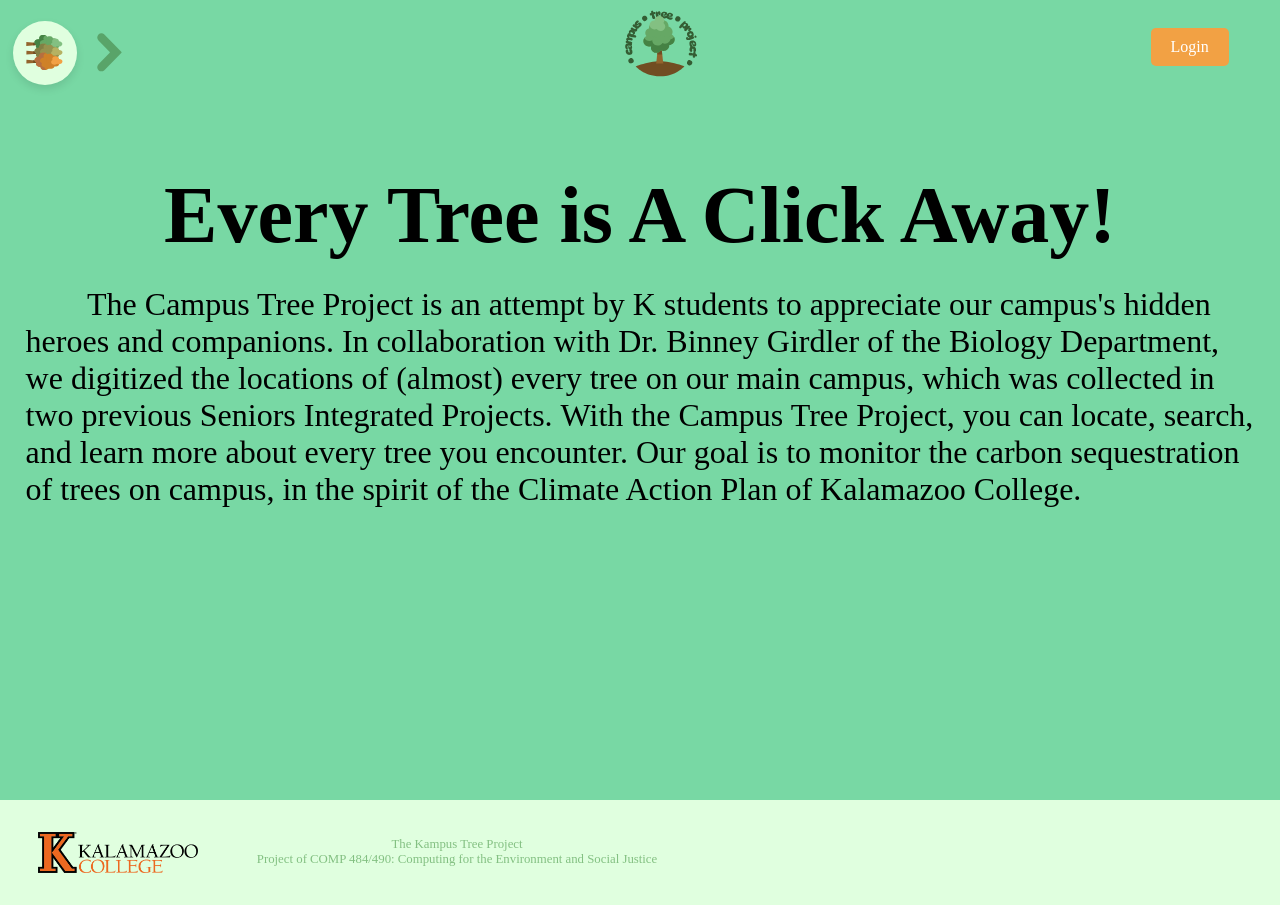
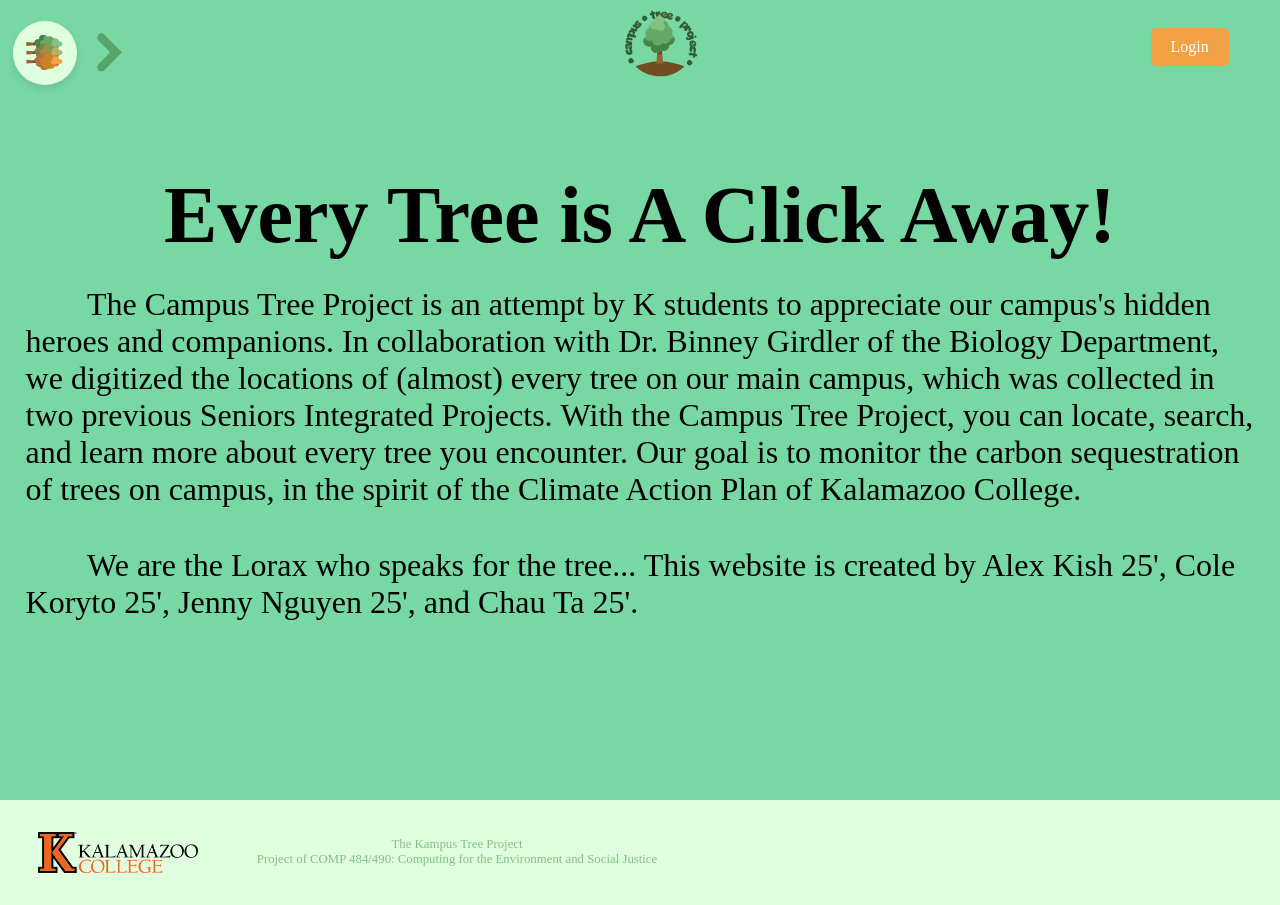
Before and after one commit to chauta03/the-lorax-frontend, a React (Create React App) app in the folder the-lorax/: page /about in a window 1280 px wide. Built offline with nearby package versions, Linux system fonts and the light colour scheme; no server answers; some icons are missing; the HTML template or start-up script is replaced by a standard one; a web font is replaced by a local one.

Commit message:
add our names on there!

```diff
--- a/the-lorax/src/app/pages/about/about.tsx
+++ b/the-lorax/src/app/pages/about/about.tsx
@@ -37,6 +37,9 @@ export default function About() {
                         The Campus Tree Project is an attempt by K students to appreciate our campus's hidden heroes and companions.
                         In collaboration with Dr. Binney Girdler of the Biology Department, we digitized the locations of (almost) every tree on our main campus, which was collected in two previous Seniors Integrated Projects. With the Campus Tree Project, you can locate, search, and learn more about every tree you encounter. Our goal is to monitor the carbon sequestration of trees on campus, in the spirit of the Climate Action Plan of Kalamazoo College.
                         </text>
+                        <text className="body-text">
+                        We are the Lorax who speaks for the tree... This website is created by Alex Kish 25', Cole Koryto 25', Jenny Nguyen 25', and Chau Ta 25'.
+                        </text>
                     </div>
                 </div>
             ) : (
@@ -55,6 +58,9 @@ export default function About() {
                         The Campus Tree Project is an attempt by K students to appreciate our campus's hidden heroes and companions.
                         In collaboration with Dr. Binney Girdler of the Biology Department, we digitized the locations of (almost) every tree on our main campus, which was collected in two previous Seniors Integrated Projects. With the Campus Tree Project, you can locate, search, and learn more about every tree you encounter. Our goal is to monitor the carbon sequestration of trees on campus, in the spirit of the Climate Action Plan of Kalamazoo College.
                         </text>
+                        <text className="body-text">
+                        We are the Lorax who speaks for the tree... This website is created by Alex Kish 25', Cole Koryto 25', Jenny Nguyen 25', and Chau Ta 25'.
+                        </text>
                     </div>
                 </div>
             )}
```
